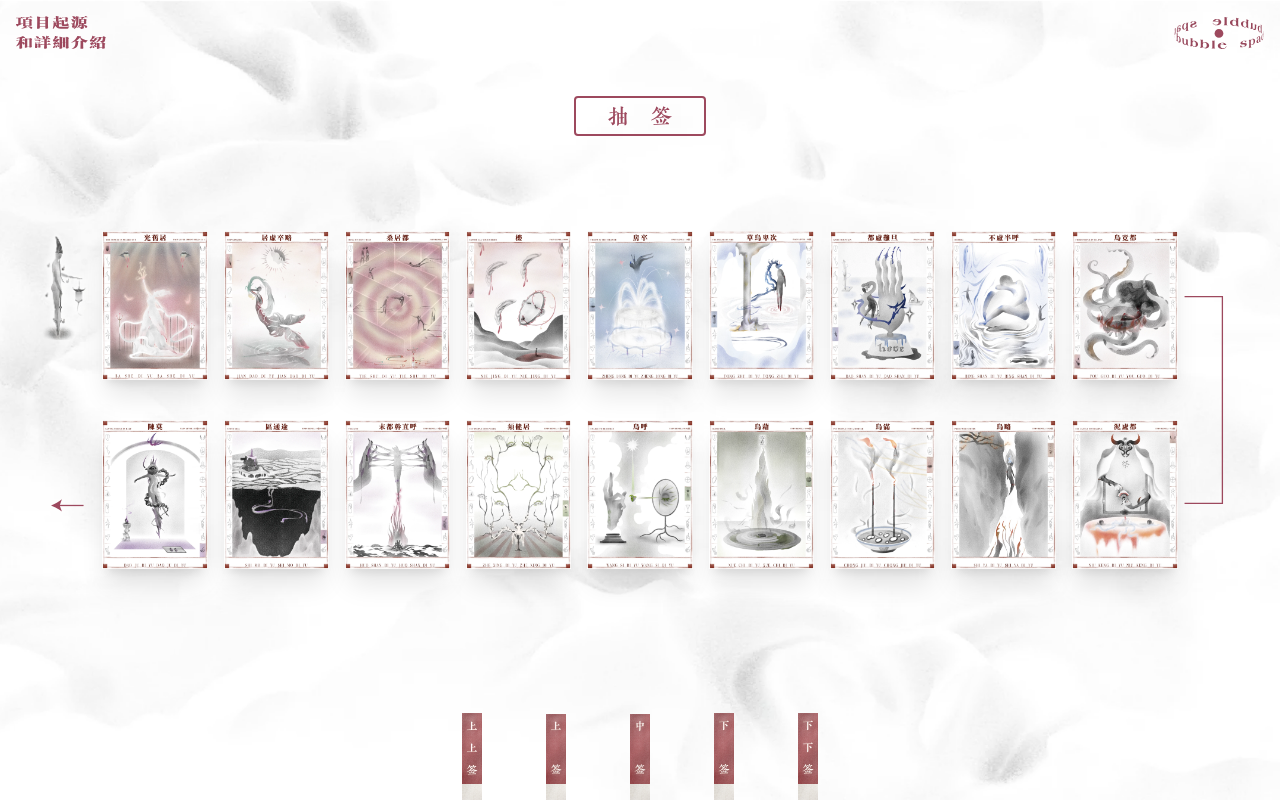
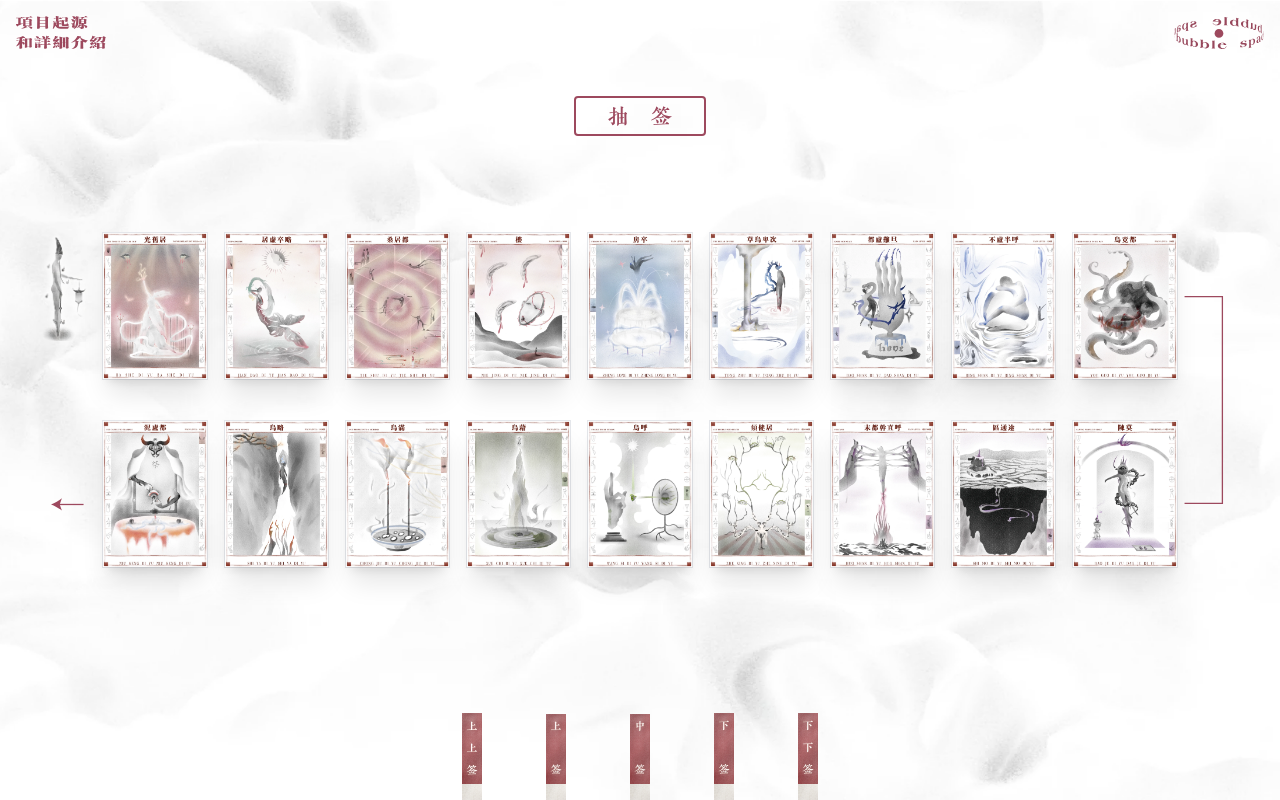
Before and after one commit to YOOUMUU/space-bubble, a Next.js app: page /game in a window 1280 px wide. Built offline with nearby package versions, Linux system fonts and the light colour scheme.

Commit message:
Game Function

```diff
--- a/app/game/page.tsx
+++ b/app/game/page.tsx
@@ -1,20 +1,25 @@
 'use client';
 import Nav from '@/components/Nav';
-import React, { useEffect, useState } from 'react';
+import React, { useCallback, useEffect, useRef, useState } from 'react';
 import Image from 'next/image';
 import ClickCard from '@/components/ClickCard';
 import GameCard from '@/components/GameCard';
 import Qian from '@/components/Qian';
+import { motion } from 'framer-motion';
 
 const Game = () => {
   const [isFirstClick, setIsFirstClick] = useState(true);
   const [imageSrc, setImageSrc] = useState('/qian/chouqian.svg');
-  const cardNumbers = Array.from({ length: 18 }, (_, index) => index + 1);
+  const cardNumbers = [
+    1, 2, 3, 4, 5, 6, 7, 8, 9, 18, 17, 16, 15, 14, 13, 12, 11, 10,
+  ];
   const [isClicked, setIsChlicked] = useState(false);
 
   const TOTAL_CARDS = 18;
   const [position, setPosition] = useState(0);
   const [step, setStep] = useState(6);
+
+  const [pieceCoordinates, setPieceCoordinates] = useState({ x: 0, y: 0 });
 
   const movePiece = () => {
     let steps;
@@ -54,9 +59,25 @@ const Game = () => {
     setImageSrc('/qian/chouqian.svg');
   }, [isClicked]);
 
-  const handleCoordinatesUpdated = (coordinates: { x: number; y: number }) => {
+  const qiziRef = useRef<HTMLDivElement>(null);
+
+  const handleCoordinatesUpdated = useCallback(
+    (coordinates: { x: number; y: number }) => {
+      const rect = qiziRef.current!.getBoundingClientRect();
+      const currentX = rect.left + rect.width / 2;
+      const currentY =
+        rect.top + rect.height / 2 + 1.5 * window.innerHeight * 0.01;
+
+      const relativeCoordinates = {
+        x: coordinates.x - currentX,
+        y: coordinates.y - currentY,
+      };
+
+      setPieceCoordinates(relativeCoordinates);
       console.log(coordinates);
-  };
+    },
+    [setPieceCoordinates]
+  );
 
   return (
     <>
@@ -117,7 +138,12 @@ const Game = () => {
             ))}
 
             {/* Qizi */}
-            <div className="absolute left-[-6vw] top-0">
+            <div className="absolute left-[-6vw] top-0" ref={qiziRef}>
+              <motion.div
+                initial={{ x: pieceCoordinates.x, y: pieceCoordinates.y }}
+                animate={{ x: pieceCoordinates.x, y: pieceCoordinates.y }}
+                transition={{ duration: 0.5, ease: 'easeInOut' }}
+              >
                 <Image
                   className="w-[6vw]"
                   src="/qian/qizi.webp"
@@ -125,6 +151,7 @@ const Game = () => {
                   width={600}
                   height={1000}
                 />
+              </motion.div>
             </div>
 
             {/* Arrow1 */}
--- a/app/layout.tsx
+++ b/app/layout.tsx
@@ -25,7 +25,9 @@ export default function RootLayout({ children }: Props) {
             alt=""
           />
         </div>
-        <div className="hidden md:block">{children}</div>
+        <div className="hidden h-screen w-screen overflow-hidden md:block">
+          {children}
+        </div>
       </body>
     </html>
   );
--- a/components/ClickCard.tsx
+++ b/components/ClickCard.tsx
@@ -1,5 +1,6 @@
 import Image from 'next/image';
-import React, { useRef, useEffect } from 'react';
+import React, { useRef, useCallback, useLayoutEffect } from 'react';
+import { throttle } from 'lodash';
 
 type Props = {
   number: number;
@@ -16,28 +17,50 @@ const ClickCard = ({
 }: Props) => {
   const rotateContainerRef = useRef(null);
 
-  useEffect(() => {
+  const updateCoordinates = useCallback(() => {
     if (rotateContainerRef.current && number === position) {
       const rect = (
         rotateContainerRef.current as HTMLElement
       ).getBoundingClientRect();
       const centerX = rect.left + rect.width / 2;
       const centerY = rect.top + rect.height / 2;
+      console.log(rect.height);
       const newCoordinates = { x: centerX, y: centerY };
+
+      console.log(centerX, centerY);
 
       onCoordinatesUpdated(newCoordinates);
     }
   }, [number, position, onCoordinatesUpdated]);
 
+  const throttledUpdateCoordinates = throttle(updateCoordinates, 200);
+
+  useLayoutEffect(() => {
+    window.addEventListener('resize', throttledUpdateCoordinates);
+    return () => {
+      window.removeEventListener('resize', throttledUpdateCoordinates);
+    };
+  }, [throttledUpdateCoordinates]);
+
+  useLayoutEffect(() => {
+    updateCoordinates();
+  }, [updateCoordinates]);
+
+  const handleImageLoad = useCallback(() => {
+    updateCoordinates();
+  }, [updateCoordinates]);
+
   return (
+    <div ref={rotateContainerRef} className="relative h-full w-full border">
       <Image
-      ref={rotateContainerRef}
         src={frontImage}
         alt="Front"
         width={800}
         height={1000}
         className="shadow-xl"
+        onLoad={handleImageLoad}
       />
+    </div>
   );
 };
 
--- a/components/GameCard.tsx
+++ b/components/GameCard.tsx
@@ -25,19 +25,19 @@ const GameCard = ({ number, toggleVisibility }: Props) => {
   return (
     <motion.div
       initial={{ opacity: 0 }}
-      animate={{ opacity: 1, transition: { duration: 0.5 } }}
+      animate={{ opacity: 1, transition: { delay: 1, duration: 0.5 } }}
       className="flex-center absolute z-50 flex h-screen w-screen flex-col"
     >
       <div className="absolute h-full w-full bg-white/70" />
       <motion.div
         initial={{ scale: 0.5 }}
-        animate={{ scale: 1, transition: { duration: 1 } }}
+        animate={{ scale: 1, transition: { delay: 1, duration: 1 } }}
         className="z-50"
       >
         <div className="rotate-container relative aspect-[707/1000] h-auto w-[240px] transition-transform duration-700 ease-in-out">
           <motion.div
             initial={{ rotateY: 180 }}
-            animate={{ rotateY: 0 }}
+            animate={{ rotateY: 0, transition: { delay: 1.5, duration: 0.5 } }}
             className="backface-hidden absolute h-full w-full shadow-2xl transition-transform duration-700 ease-in-out"
           >
             <Image
@@ -49,7 +49,10 @@ const GameCard = ({ number, toggleVisibility }: Props) => {
           </motion.div>
           <motion.div
             initial={{ rotateY: 0 }}
-            animate={{ rotateY: 180 }}
+            animate={{
+              rotateY: 180,
+              transition: { delay: 1.5, duration: 0.5 },
+            }}
             className="backface-hidden absolute h-full w-full shadow-2xl transition-transform duration-700 ease-in-out"
           >
             <Image
@@ -63,7 +66,7 @@ const GameCard = ({ number, toggleVisibility }: Props) => {
       </motion.div>
       <motion.div
         initial={{ opacity: 0 }}
-        animate={{ opacity: 1, transition: { delay: 1.2 } }}
+        animate={{ opacity: 1, transition: { delay: 2.2 } }}
         className="z-50 mt-10"
       >
         <Image
@@ -78,7 +81,7 @@ const GameCard = ({ number, toggleVisibility }: Props) => {
       {/* Choose */}
       <motion.div
         initial={{ opacity: 0 }}
-        animate={{ opacity: 1, transition: { delay: 1.2 } }}
+        animate={{ opacity: 1, transition: { delay: 2.2 } }}
         className="flex-center z-50 mt-6 flex flex-row items-center gap-8"
       >
         <div className="relative">
--- a/package.json
+++ b/package.json
@@ -13,12 +13,14 @@
     "eslint-config-standard": "^17.1.0",
     "eslint-plugin-tailwindcss": "^3.13.0",
     "framer-motion": "^10.16.4",
+    "lodash": "^4.17.21",
     "next": "14.0.0",
     "prettier": "^3.0.3",
     "react": "^18",
     "react-dom": "^18"
   },
   "devDependencies": {
+    "@types/lodash": "^4.14.200",
     "@types/node": "^20",
     "@types/react": "^18",
     "@types/react-dom": "^18",
```
Also changed, not shown: 1 other file (tests, documents, lock files or other folders). Lines whose indentation alone changed are shown as unchanged.
